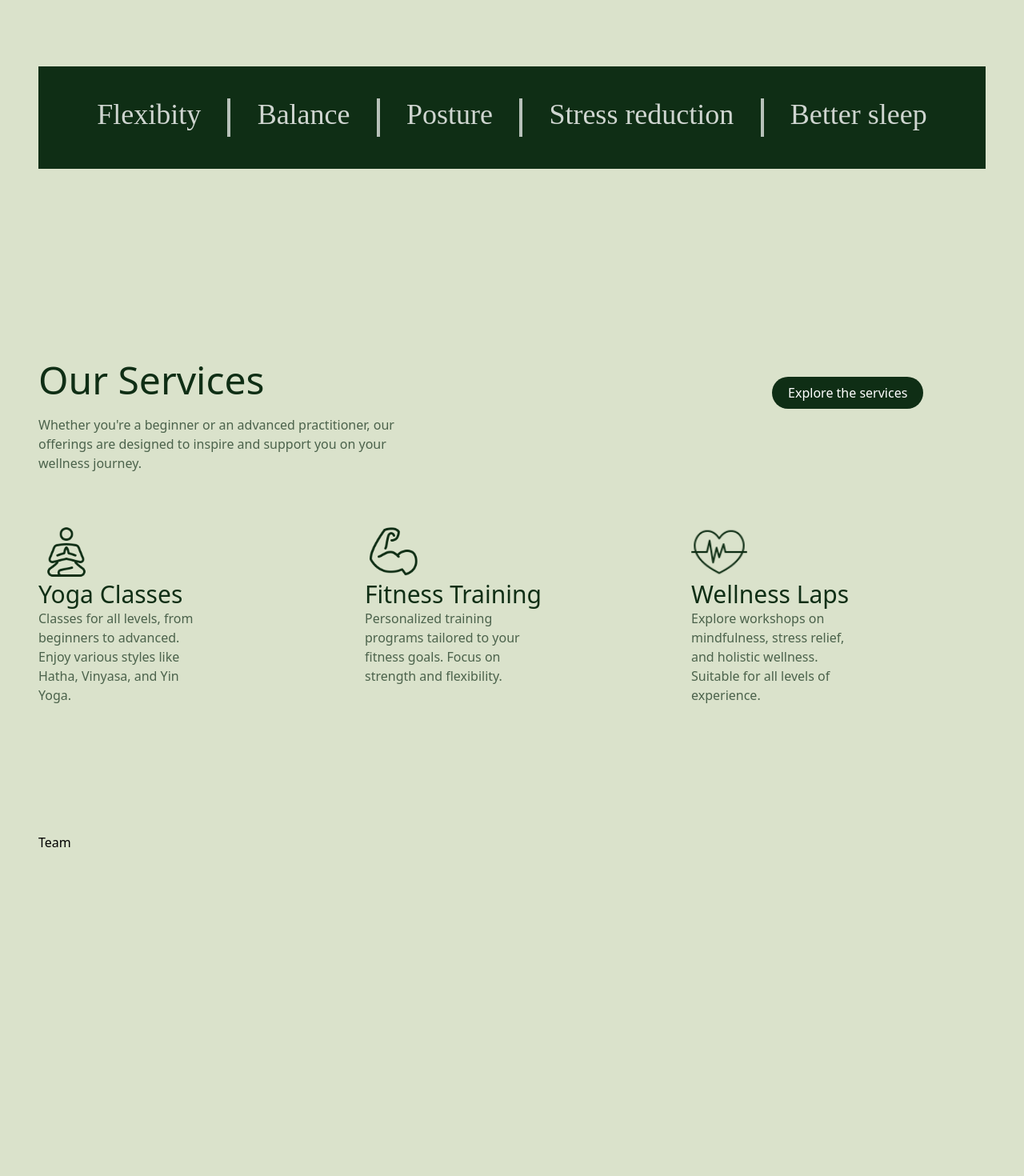
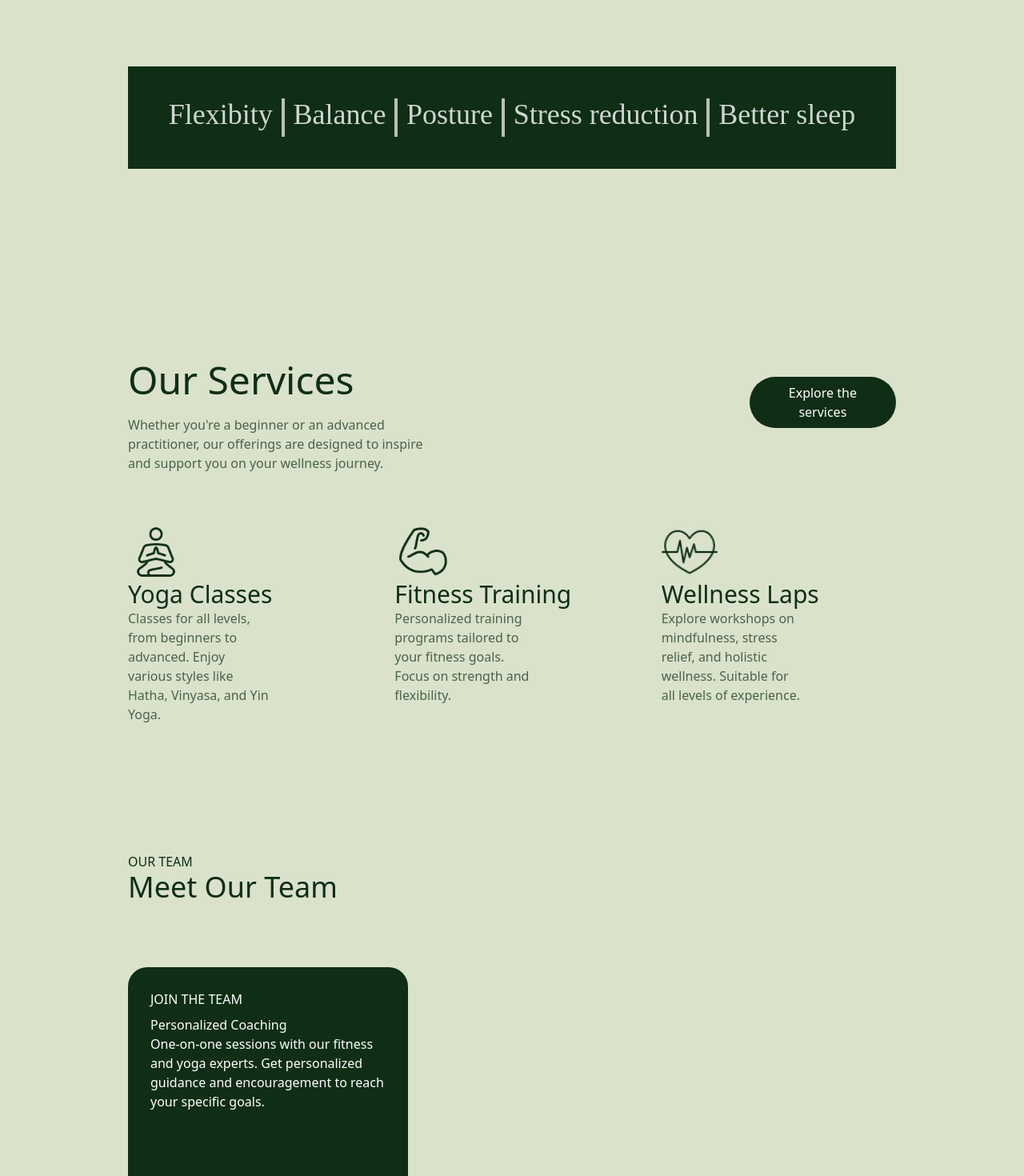
Before and after one commit to KostasTritsonis/yoga, a React (Vite) app: page / in a window 1280 px wide. Shown: the part 880-2350 px from the top of the page at 80% size. Before the commit the page ends 1945 px from the top, so only its background shows below. Built offline with nearby package versions, Linux system fonts and the light colour scheme; a web font is replaced by a local one; what tailwindcss-animated would draw is missing.

Commit message:
14012025

```diff
--- a/src/App.css
+++ b/src/App.css
@@ -1,5 +1,5 @@
  body{
     background: #DAE2CB;
-    padding: 0 3rem;
+    padding: 0 10rem;
     box-sizing: border-box;
  }
--- a/src/Components/Benefits.jsx
+++ b/src/Components/Benefits.jsx
@@ -5,13 +5,13 @@ const Benefits = () => {
   return (
     <div className=' flex justify-evenly p-10 w-full bg-primary text-white text-4xl text-opacity-80 font-gregular'>
       <p>Flexibity</p>
-      <div className='border-white w-1 h-12  bg-white opacity-70'></div>
+      <div className='w-1 h-12  bg-white opacity-70'></div>
       <p>Balance</p>
-      <div className='border-white w-1 h-12  bg-white opacity-70'></div>
+      <div className=' w-1 h-12  bg-white opacity-70'></div>
       <p>Posture</p>
-      <div className='border-white w-1 h-12  bg-white opacity-70'></div>
+      <div className='w-1 h-12  bg-white opacity-70'></div>
       <p>Stress reduction</p>
-      <div className='border-white w-1 h-12  bg-white opacity-70'></div>
+      <div className='w-1 h-12  bg-white opacity-70'></div>
       <p>Better sleep</p>
 
     </div>
--- a/src/Components/Team.jsx
+++ b/src/Components/Team.jsx
@@ -2,7 +2,21 @@ import React from 'react'
 
 const Team = () => {
   return (
-    <div>Team</div>
+    <div className='pb-20 gap-5 text-white '>
+      <h4 className='text-primary'>OUR TEAM</h4>
+      <h2 className='text-4xl text-primary pb-20'>Meet Our Team</h2>
+      <div className='grid grid-cols-3 '>
+        <div className='bg-primary flex flex-col p-7 w-[350px] h-[500px] rounded-3xl'>
+          <p className='pb-2'>JOIN THE TEAM</p>
+          <p>Personalized Coaching</p>
+          <p>One-on-one sessions with our fitness
+            and yoga experts. Get personalized guidance and encouragement
+            to reach your specific goals.</p>
+        </div>
+
+      </div>
+
+    </div>
   )
 }
 
```
